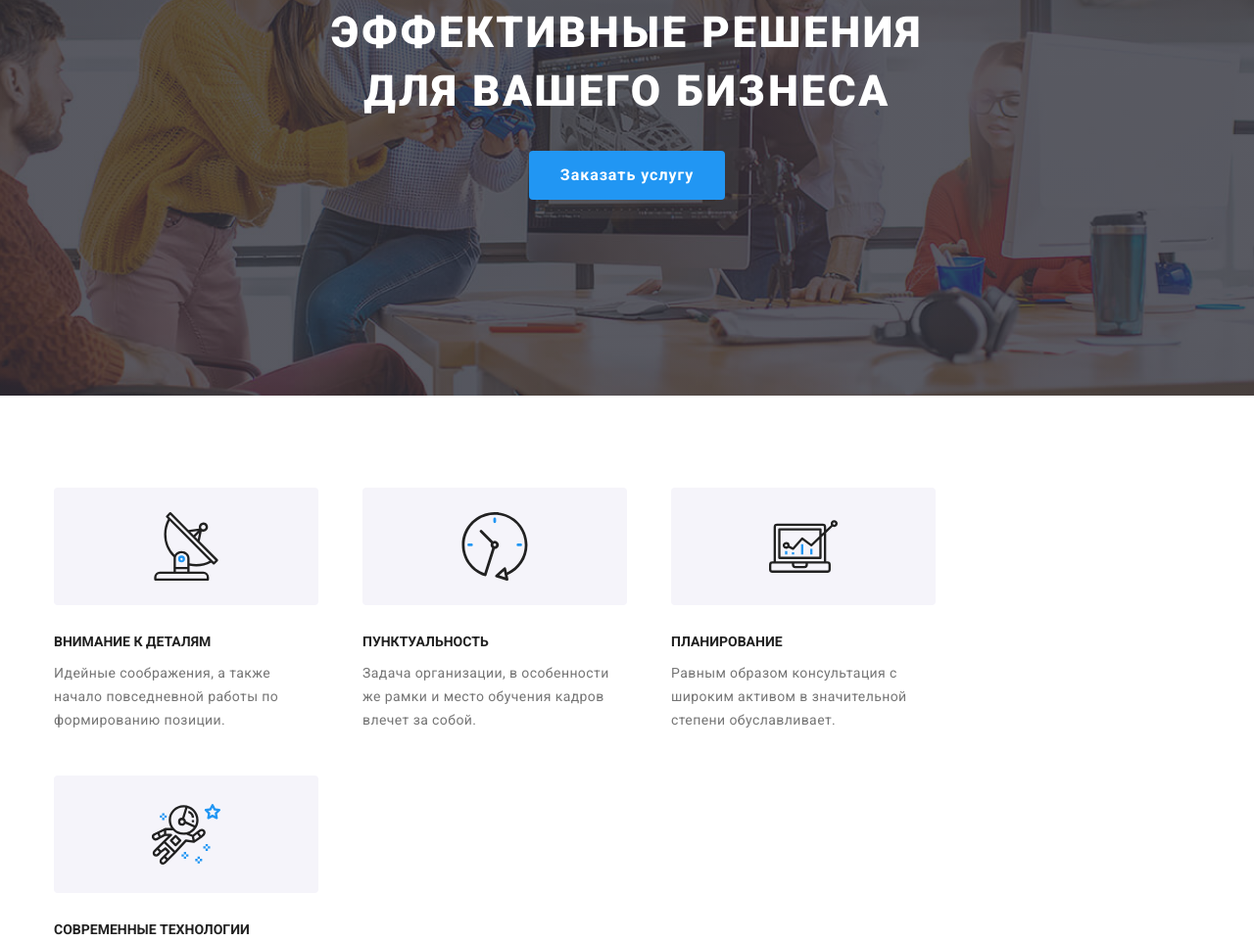
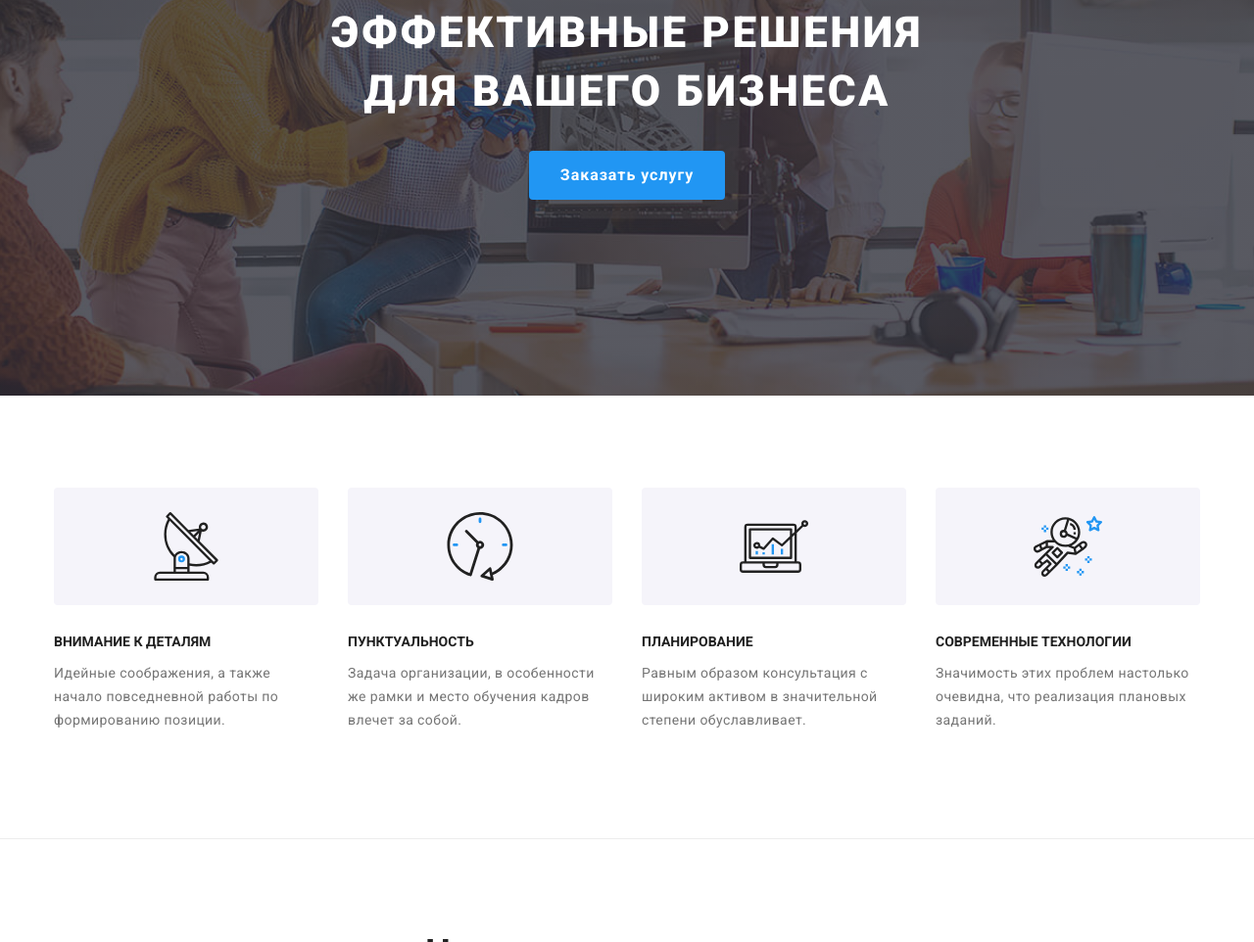
Before and after one commit to janehrytsenko/goit-markup-homework-08, a plain HTML site: page index.html in a window 1280 px wide. Shown: the part 276-1238 px from the top of the page at 98% size. Drawn offline with Linux system fonts and the light colour scheme.

Commit message:
Section benefits :white_check_mark:

```diff
--- a/sass/components/_benefits.scss
+++ b/sass/components/_benefits.scss
@@ -36,14 +36,12 @@
   }
 
   @media screen and (min-width: 768px) {
-    width: 354px;
     width: calc((100% - 4 * 15px) / 2);
     margin: 15px;
   }
 
   @media screen and (min-width: 1200px) {
-    width: 270px;
-    margin-right: 30px;
+    width: calc((100% - 8 * 15px) / 4);
   }
 
   &:nth-child(4n) {
```
Also changed, not shown: css/main.css, css/main.min.css, 2 other files.
